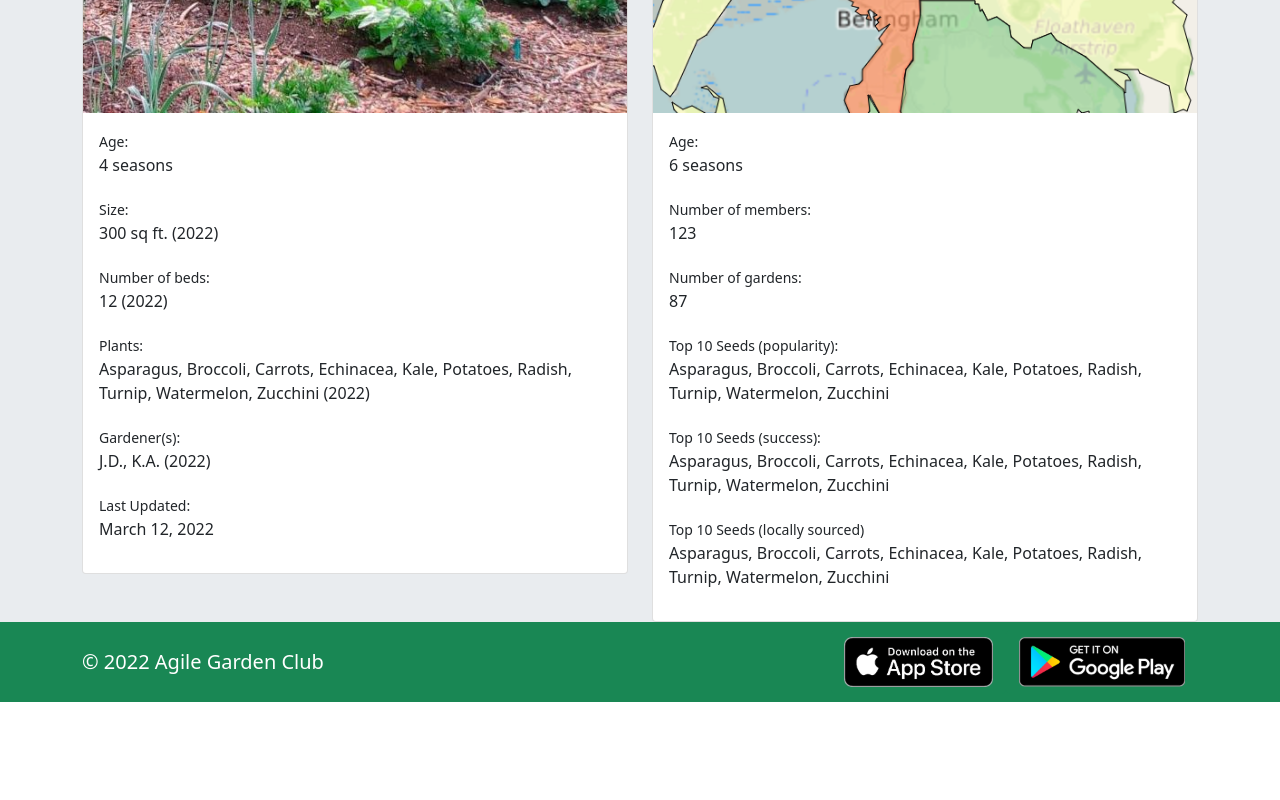
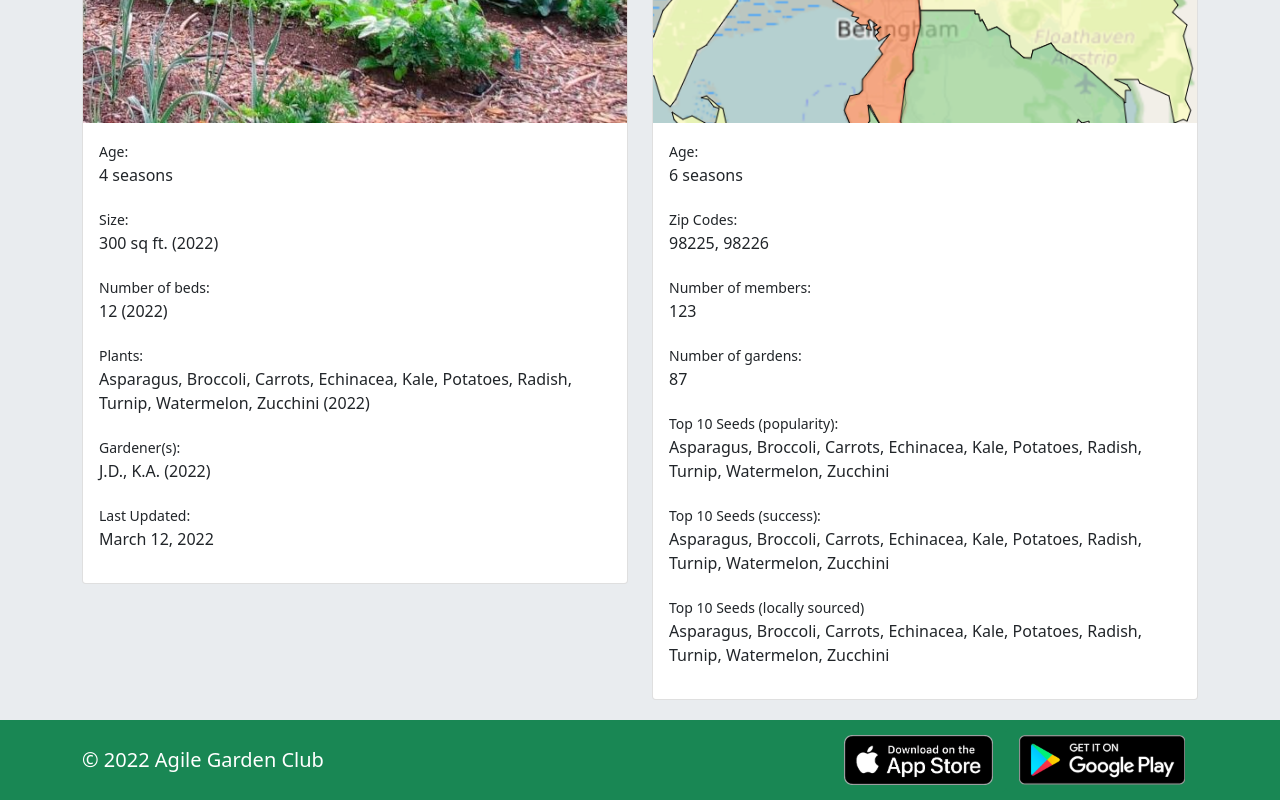
Before and after one commit to agilegardenclub/public-garden, a React (Create React App) app: page / in a window 1280 px wide. Shown: the part 907-1707 px from the top of the page. Before the commit the page ends 1609 px from the top, so only its background shows below. Built offline with nearby package versions, Linux system fonts and the light colour scheme.

Commit message:
Updates to Overview and todo.

```diff
--- a/scss/theme.scss
+++ b/scss/theme.scss
@@ -1,13 +1,16 @@
-// Override Bootstrap's Sass default variables
+// Customize Bootstrap default variables, and define custom CSS classes.
 
-// Customize some defaults
+// You must control-c and re-run 'npm start' to see changes to this file.
+
+// Change variable values.
 $dark: #198754;
 
-// Import all of bootstrap
+// Import bootstrap
 @import "bootstrap/scss/bootstrap";
 
-// Custom styles
-
+// Define custom styles
 .gray-background {
   background-color: $gray-200;
+  padding-top: 10px;
+  padding-bottom: 20px;
 }
--- a/src/Overview.js
+++ b/src/Overview.js
@@ -65,6 +65,9 @@ function Overview() {
                   <Field title='Age:'>
                     <p>6 seasons</p>
                   </Field>
+                  <Field title='Zip Codes:'>
+                    <p>98225, 98226</p>
+                  </Field>
                   <Field title='Number of members:'>
                     <p>123</p>
                   </Field>
```
Also changed, not shown: ToDo.txt, src/css/theme.css, 1 other file (tests, documents, lock files or other folders).
